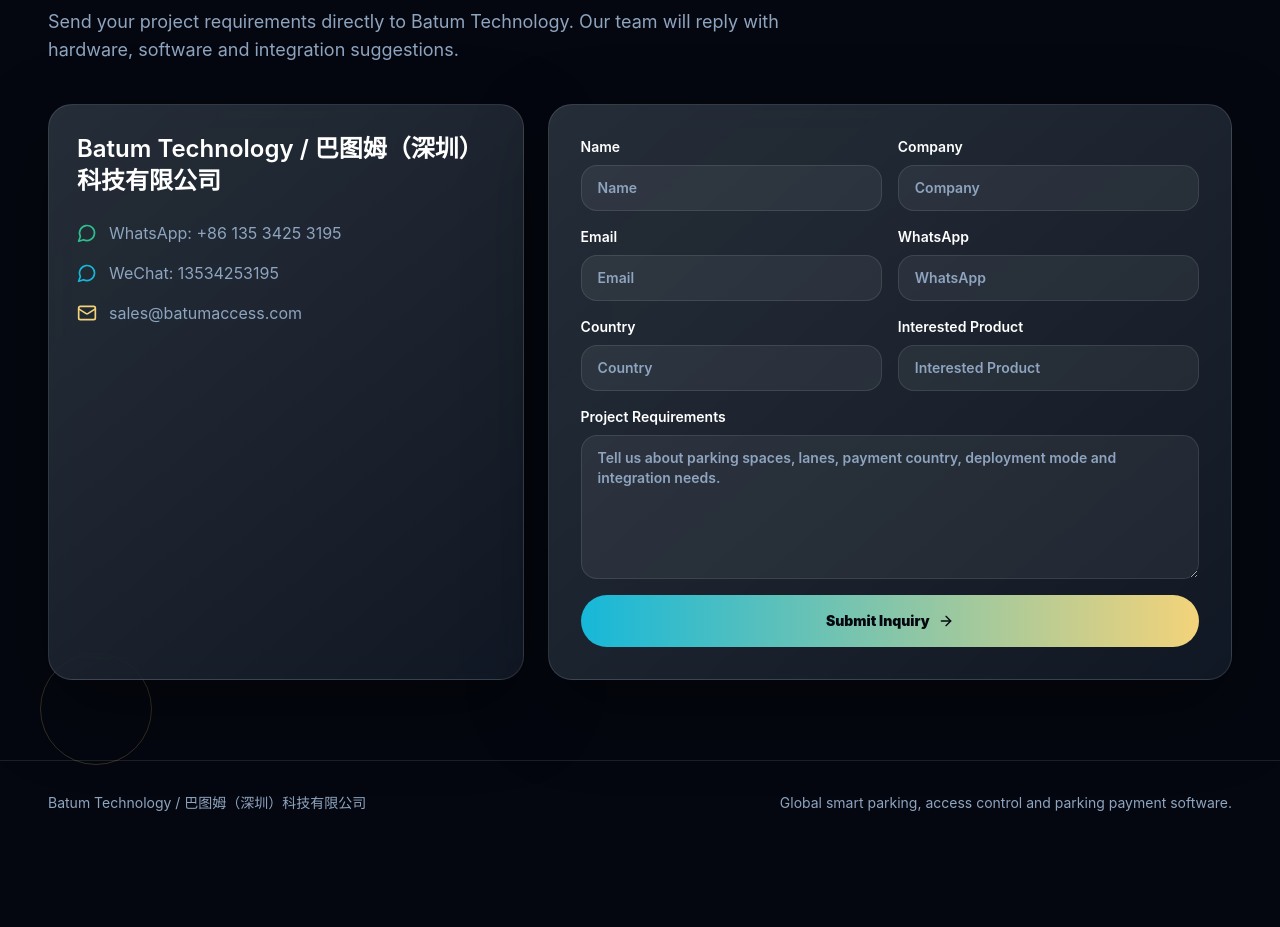
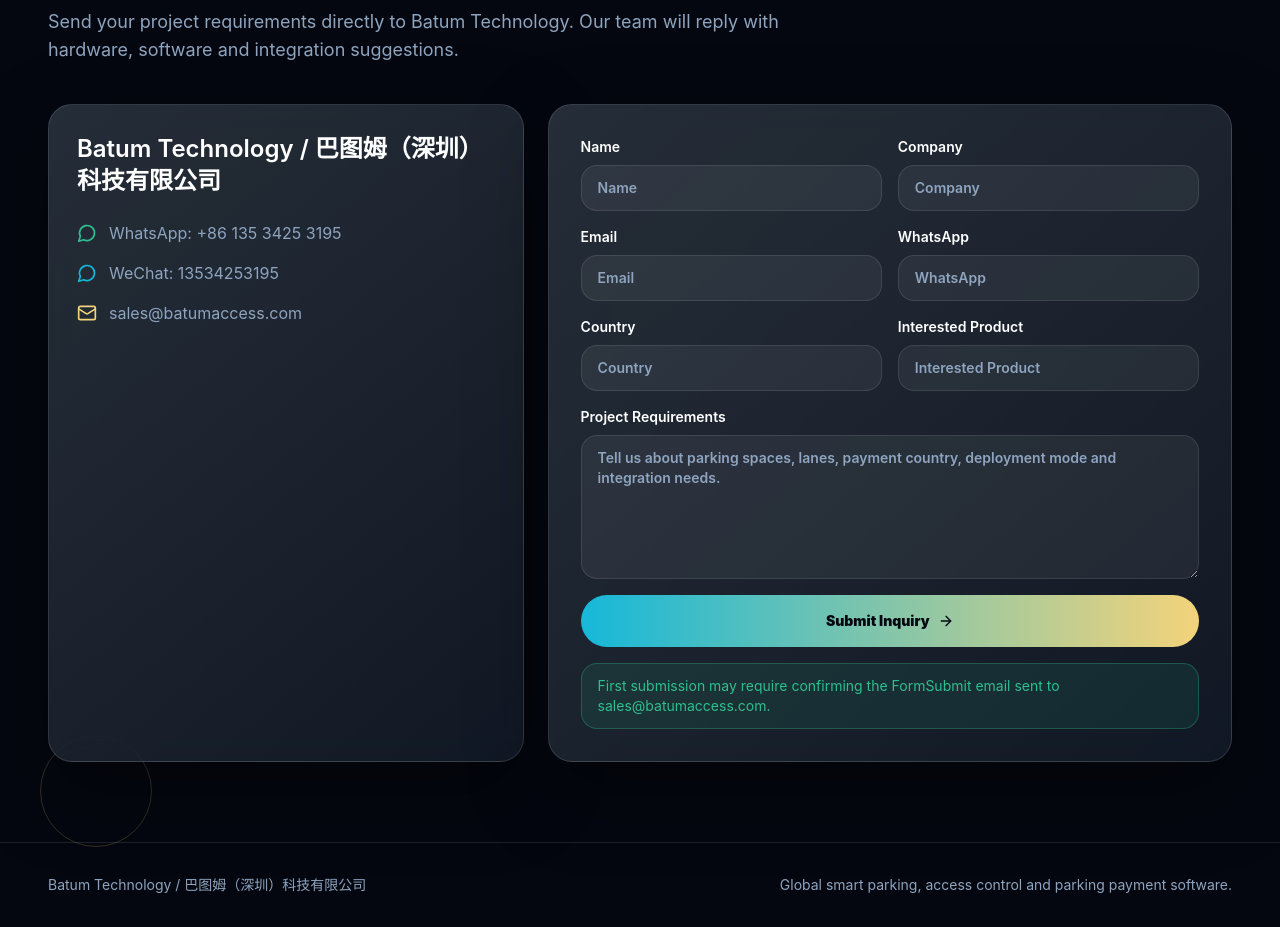
Before and after one commit to chucklondeo/batumaccess, a Next.js app: page / in a window 1280 px wide. Shown: the part 6500-7427 px from the top of the page. Before the commit the page ends 7345 px from the top, so only its background shows below. Built offline with nearby package versions, Linux system fonts and the light colour scheme.

Commit message:
Use native FormSubmit inquiry form

```diff
--- a/components/inquiry-form.tsx
+++ b/components/inquiry-form.tsx
@@ -1,6 +1,5 @@
 "use client";
 
-import { type FormEvent, useState } from "react";
 import { ArrowRight } from "lucide-react";
 import { MotionCard } from "@/components/motion-card";
 
@@ -12,71 +11,18 @@
   submitReady: string;
 };
 
-const fieldNames = ["name", "company", "email", "whatsapp", "country", "product"];
+const fieldNames = ["name", "company", "email", "whatsapp", "country", "interested_product"];
 const inquiryEmail = "sales@batumaccess.com";
-const formSubmitEndpoint = `https://formsubmit.co/ajax/${inquiryEmail}`;
+const formSubmitEndpoint = `https://formsubmit.co/${inquiryEmail}`;
 
 export function InquiryForm({ copy }: { copy: InquiryFormCopy }) {
-  const [status, setStatus] = useState<string | null>(null);
-
-  async function handleSubmit(event: FormEvent<HTMLFormElement>) {
-    event.preventDefault();
-    const form = event.currentTarget;
-    const formData = new FormData(form);
-    const payload = {
-      name: String(formData.get("name") || ""),
-      company: String(formData.get("company") || ""),
-      email: String(formData.get("email") || ""),
-      whatsapp: String(formData.get("whatsapp") || ""),
-      country: String(formData.get("country") || ""),
-      product: String(formData.get("product") || ""),
-      message: String(formData.get("message") || "")
-    };
-
-    setStatus("Sending inquiry...");
-
-    try {
-      const response = await fetch(formSubmitEndpoint, {
-        method: "POST",
-        headers: {
-          Accept: "application/json",
-          "Content-Type": "application/json"
-        },
-        body: JSON.stringify({
-          _subject: `Batum Technology inquiry - ${payload.company || payload.name}`,
-          _template: "table",
-          _captcha: "false",
-          _replyto: payload.email,
-          name: payload.name,
-          company: payload.company,
-          email: payload.email,
-          whatsapp: payload.whatsapp,
-          country: payload.country,
-          interested_product: payload.product,
-          project_requirements: payload.message
-        })
-      });
-
-      if (!response.ok) {
-        const responseText = await response.text();
-        const result = parseJsonResponse(responseText);
-        throw new Error(result?.error || responseText || `Inquiry service rejected the request (${response.status}).`);
-      }
-
-      setStatus(`${copy.submitReady} If this is the first submission, please confirm the FormSubmit email sent to ${inquiryEmail}.`);
-      form.reset();
-    } catch (error) {
-      setStatus(
-        error instanceof Error
-          ? `${error.message} You can also contact sales@batumaccess.com or WhatsApp +86 135 3425 3195.`
-          : "Inquiry could not be submitted. Please contact sales@batumaccess.com or WhatsApp +86 135 3425 3195."
-      );
-    }
-  }
-
   return (
     <MotionCard className="p-6 sm:p-8">
-      <form className="grid gap-4 md:grid-cols-2" onSubmit={handleSubmit}>
+      <form action={formSubmitEndpoint} className="grid gap-4 md:grid-cols-2" method="POST">
+        <input name="_subject" type="hidden" value="Batum Technology website inquiry" />
+        <input name="_template" type="hidden" value="table" />
+        <input name="_captcha" type="hidden" value="false" />
+        <input name="_next" type="hidden" value="https://batumaccess.com/?inquiry=sent" />
         {copy.formFields.map((field, index) => (
           <label key={field} className="grid gap-2 text-sm font-semibold text-white">
             {field}
@@ -92,7 +38,7 @@
         <label className="grid gap-2 text-sm font-semibold text-white md:col-span-2">
           {copy.formMessage}
           <textarea
-            name="message"
+            name="project_requirements"
             required
             className="min-h-36 rounded-2xl border border-white/10 bg-white/[0.06] px-4 py-3 text-sm text-white outline-none transition placeholder:text-steel focus:border-water"
             placeholder={copy.formPlaceholder}
@@ -105,16 +51,10 @@
           {copy.submit}
           <ArrowRight className="h-4 w-4 transition group-hover:translate-x-1" />
         </button>
-        {status ? <p className="md:col-span-2 rounded-2xl border border-wood/30 bg-wood/10 px-4 py-3 text-sm text-wood">{status}</p> : null}
+        <p className="md:col-span-2 rounded-2xl border border-wood/30 bg-wood/10 px-4 py-3 text-sm text-wood">
+          First submission may require confirming the FormSubmit email sent to {inquiryEmail}.
+        </p>
       </form>
     </MotionCard>
   );
 }
-
-function parseJsonResponse(text: string): { error?: string } | null {
-  try {
-    return JSON.parse(text);
-  } catch {
-    return null;
-  }
-}
```
Also changed, not shown: 7 other files (tests, documents, lock files or other folders).
